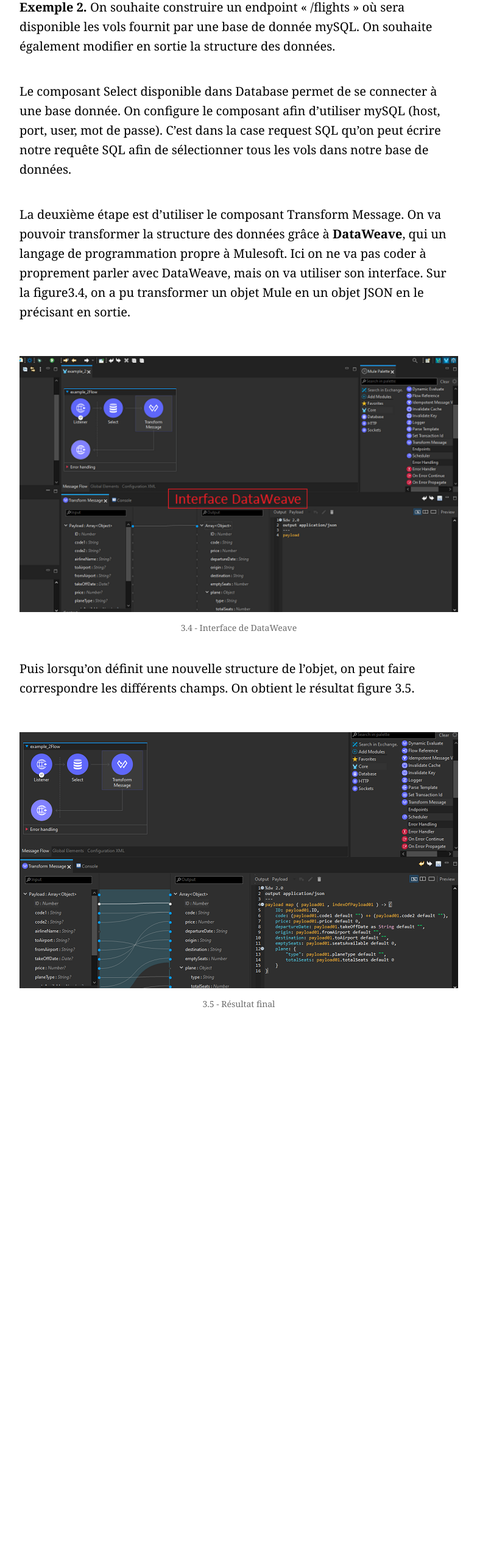
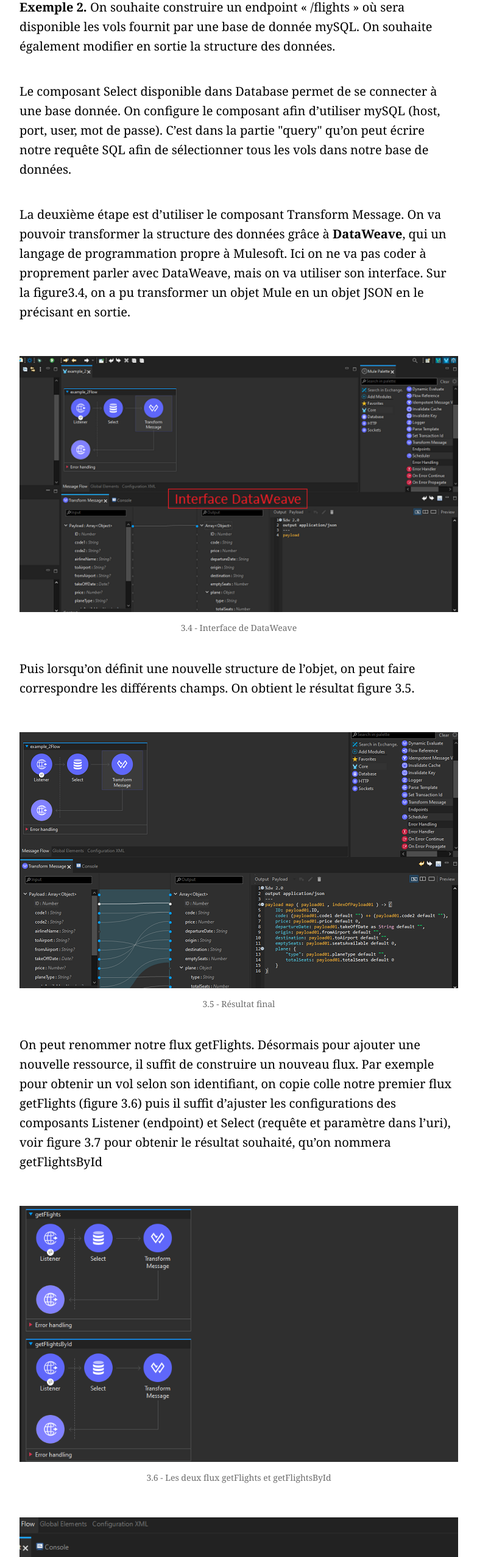
Before and after one commit to AvirKarakitsos/REACT_mulesoft, a React (Vite) app: page / in a window 1280 px wide. Shown: the part 5920-8474 px from the top of the page at 61% size, without its empty margins (248-1031 px from the left). Before the commit the page ends 7576 px from the top, so only its background shows below. Built offline with nearby package versions, Linux system fonts and the light colour scheme.

Commit message:
feat: implementation content part 3

```diff
--- a/src/App.tsx
+++ b/src/App.tsx
@@ -7,6 +7,8 @@ import image_32 from './assets/images/schema_32.png'
 import image_33 from './assets/images/schema_33.png'
 import image_34 from './assets/images/schema_34.png'
 import image_35 from './assets/images/schema_35.png'
+import image_36 from './assets/images/schema_36.png'
+import image_37 from './assets/images/schema_37.png'
 import Profil from './components/Profil'
 import Summary from './components/Summary'
 import { useEffect, useState } from "react"
@@ -102,7 +104,7 @@ function App() {
       </figure>
 
       <p className='content'><span className='weight'>Exemple 2.</span> On souhaite construire un endpoint « /flights » où sera disponible les vols fournit par une base de donnée mySQL. On souhaite également modifier en sortie la structure des données.</p>
-      <p className='content'>Le composant Select disponible dans Database permet de se connecter à une base donnée. On configure le composant afin d’utiliser mySQL (host, port, user, mot de passe). C’est dans la case request SQL qu’on peut écrire notre requête SQL afin de sélectionner tous les vols dans notre base de données.</p>
+      <p className='content'>Le composant Select disponible dans Database permet de se connecter à une base donnée. On configure le composant afin d’utiliser mySQL (host, port, user, mot de passe). C’est dans la partie "query" qu’on peut écrire notre requête SQL afin de sélectionner tous les vols dans notre base de données.</p>
       <p className='content'>La deuxième étape est d’utiliser le composant Transform Message. On va pouvoir transformer la structure des données grâce à <span className='weight'>DataWeave</span>, qui un langage de programmation propre à Mulesoft. Ici on ne va pas coder à proprement parler avec DataWeave, mais on va utiliser son interface. Sur la figure3.4, on a pu transformer un objet Mule en un objet JSON en le précisant en sortie. </p>
       <figure className='image-content'>
         <picture>
@@ -117,6 +119,20 @@ function App() {
         </picture>
         <figcaption className='image-title'>3.5 - Résultat final</figcaption>
       </figure>
+
+      <p className='content'>On peut renommer notre flux getFlights. Désormais pour ajouter une nouvelle ressource, il suffit de construire un nouveau flux. Par exemple pour obtenir un vol selon son identifiant, on copie colle notre premier flux getFlights (figure 3.6) puis il suffit d’ajuster les configurations des composants Listener (endpoint) et Select (requête et paramètre dans l’uri), voir figure 3.7 pour obtenir le résultat souhaité, qu’on nommera getFlightsById</p>
+      <figure className='image-content'>
+        <picture>
+          <img className='image' src={image_36} alt="Les Deux flux getFlights et getFlightsById"/>
+        </picture>
+        <figcaption className='image-title'>3.6 - Les deux flux getFlights et getFlightsById</figcaption>
+      </figure>
+      <figure className='image-content'>
+        <picture>
+          <img className='image' src={image_37} alt="Paramètre pour le composant Select de getFlightsById"/>
+        </picture>
+        <figcaption className='image-title'>3.7 - Paramètre pour le composant Select de getFlightsById</figcaption>
+      </figure>
     </div>
   )
 }
```
Also changed, not shown: src/assets/images/schema_36.png (added), src/assets/images/schema_37.png (added).
